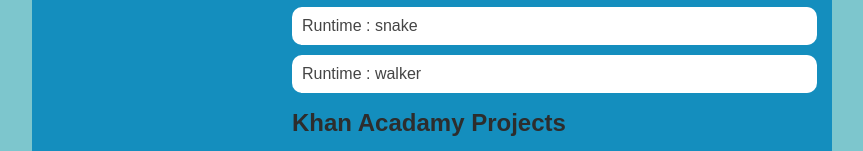
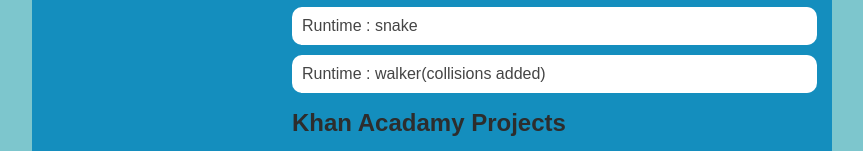
Before and after one commit to yasseenmukhtar/yasseenmukhtar.github.io, a plain HTML site: page portfolio.html in a window 1280 px wide. Shown: the part 491-642 px from the top of the page, without its empty margins (208-1071 px from the left). Drawn offline with Linux system fonts and the light colour scheme.

Commit message:
push changes

```diff
--- a/portfolio.html
+++ b/portfolio.html
@@ -48,7 +48,7 @@
                         <li><a href="https://yasseenmukhtar.github.io/yasseenmukhtarASD.github.io/asd-projects/data-shapes/">Runtime : DataShapes</a></li>
                         <li><a href="https://yasseenmukhtar.github.io/yasseenmukhtarASD.github.io/asd-projects/debugging-exercise/">Runtime : Debugging-Exercise</a></li>
                         <li><a href="https://yasseenmukhtar.github.io/yasseenmukhtarASD.github.io/asd-projects/snake/">Runtime : snake</a></li>
-                        <li><a href="https://yasseenmukhtar.github.io/yasseenmukhtarASD.github.io/asd-projects/walker/">Runtime : walker</a></li>
+                        <li><a href="https://yasseenmukhtar.github.io/yasseenmukhtarASD.github.io/asd-projects/walker/">Runtime : walker(collisions added)</a></li>
 
                     </ul>
                     <h2>Khan Acadamy Projects</h2>
```
